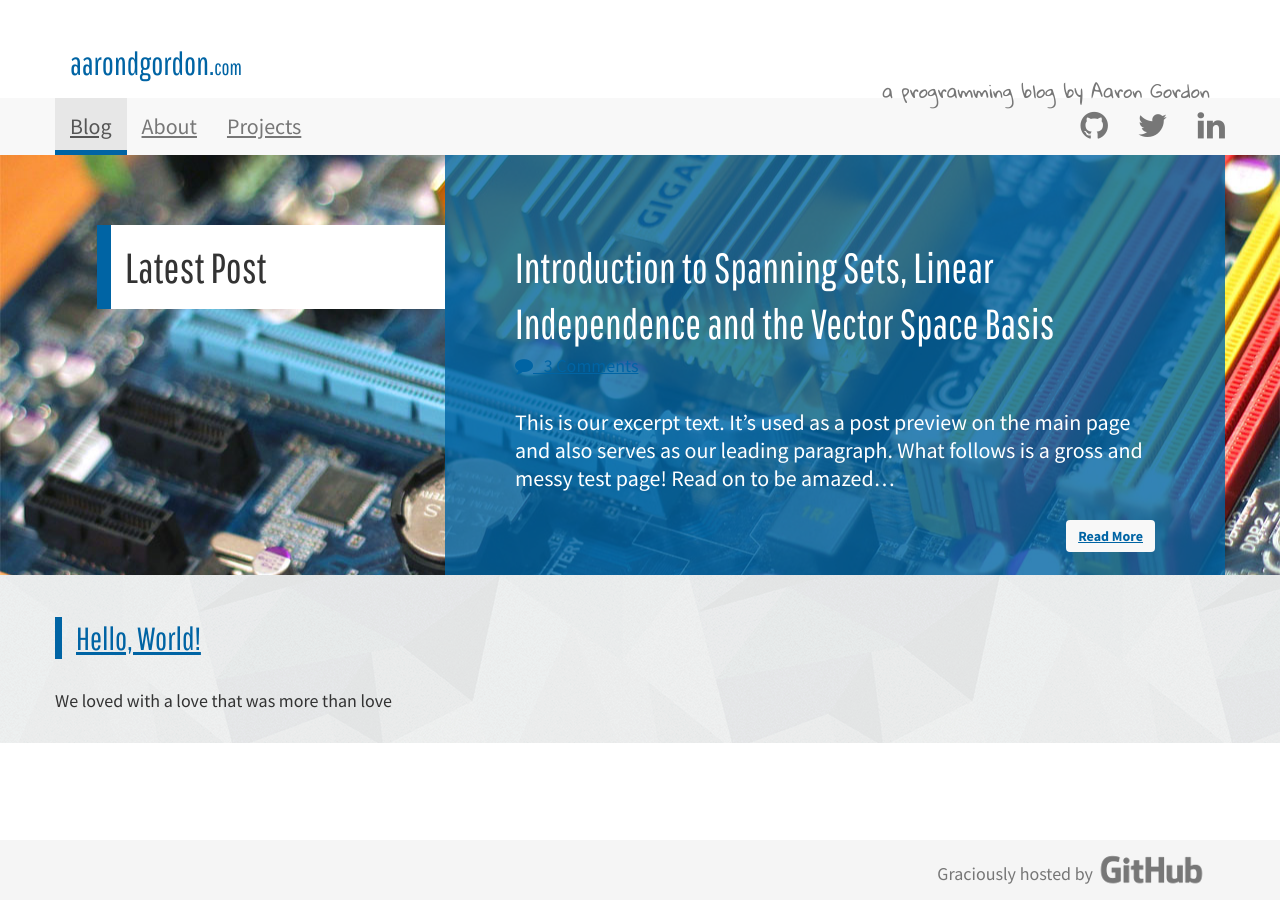
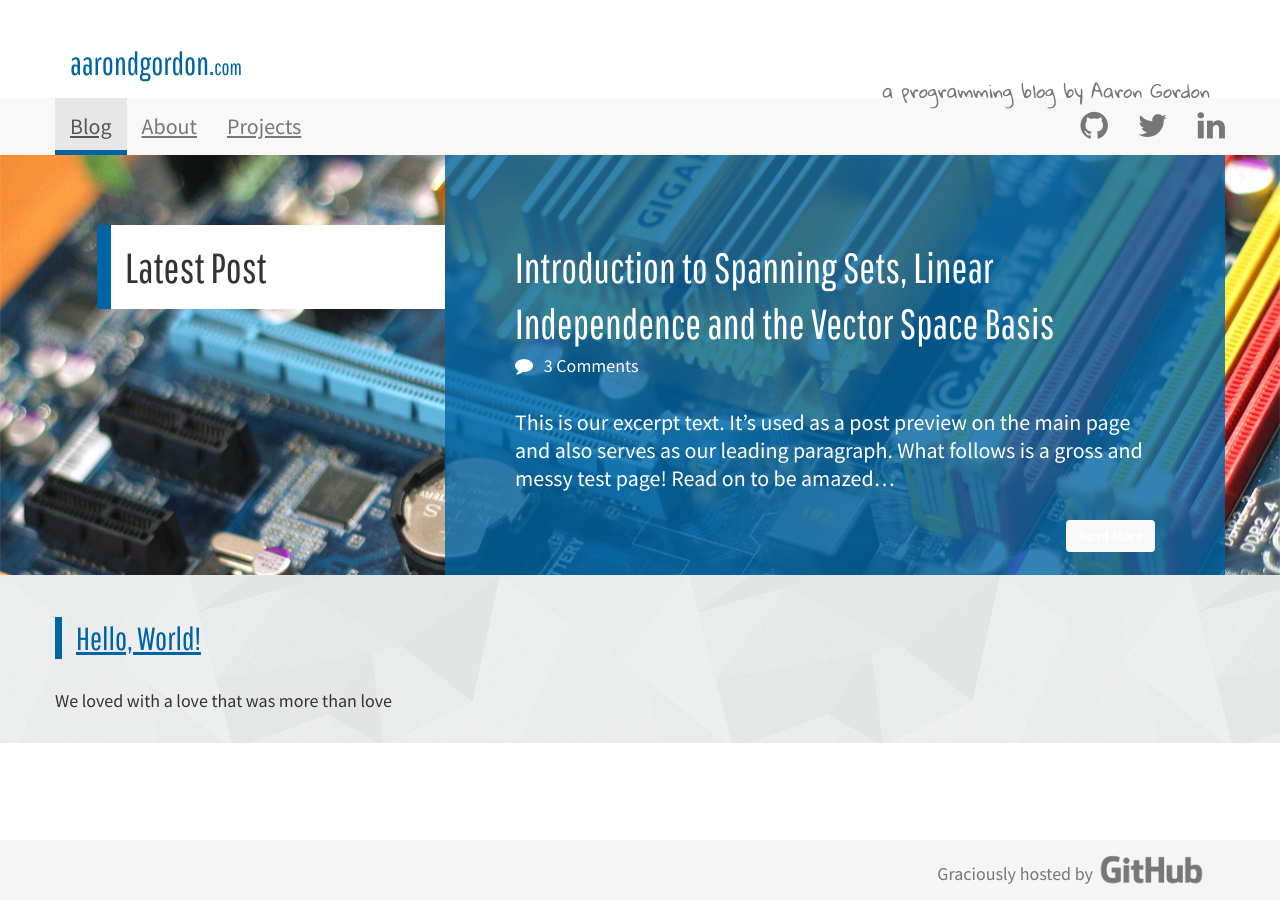
Before and after one commit to aarondgordon/aarondgordon.github.io, a Jekyll site: the page built from index.html, in a window 1280 px wide. Built offline with Jekyll 4.4.1, drawn with Linux system fonts in a browser that asks for light colours; nearby versions of some CDN libraries.

Commit message:
Styled cover links

```diff
--- a/assets/css/layout.css
+++ b/assets/css/layout.css
@@ -121,6 +121,16 @@ body {
   font-size: 2.333em; /* 42px/18px */
   font-family: 'Pathway Gothic One', sans-serif;
   line-height: 1.34; /* 4 x baseline | 56px/42px */
+}
+
+.cover-panel a {
+  color: #fff;
+  text-decoration: none;
+}
+
+.cover-panel a:hover, .cover-panel a:active {
+  color: #fff;
+  text-decoration: underline;
 }
 
 .btn-cover {
```
